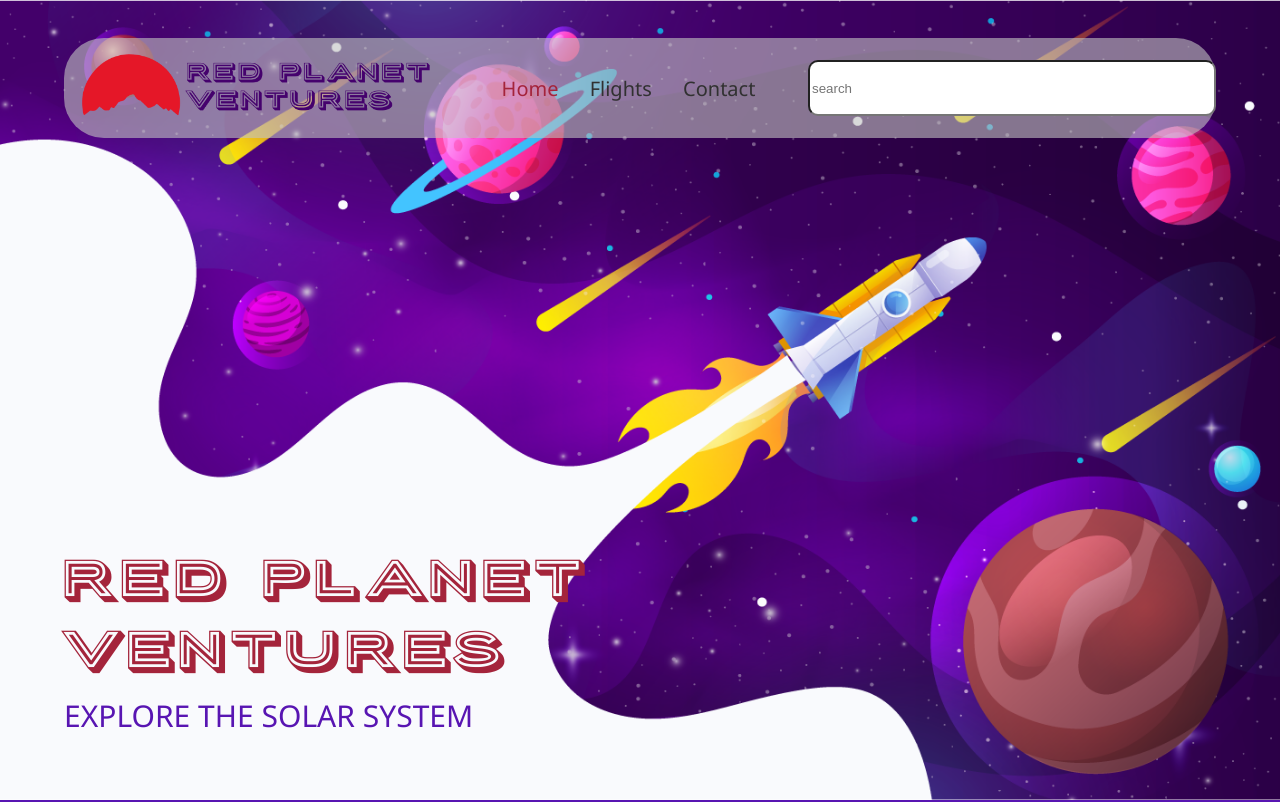
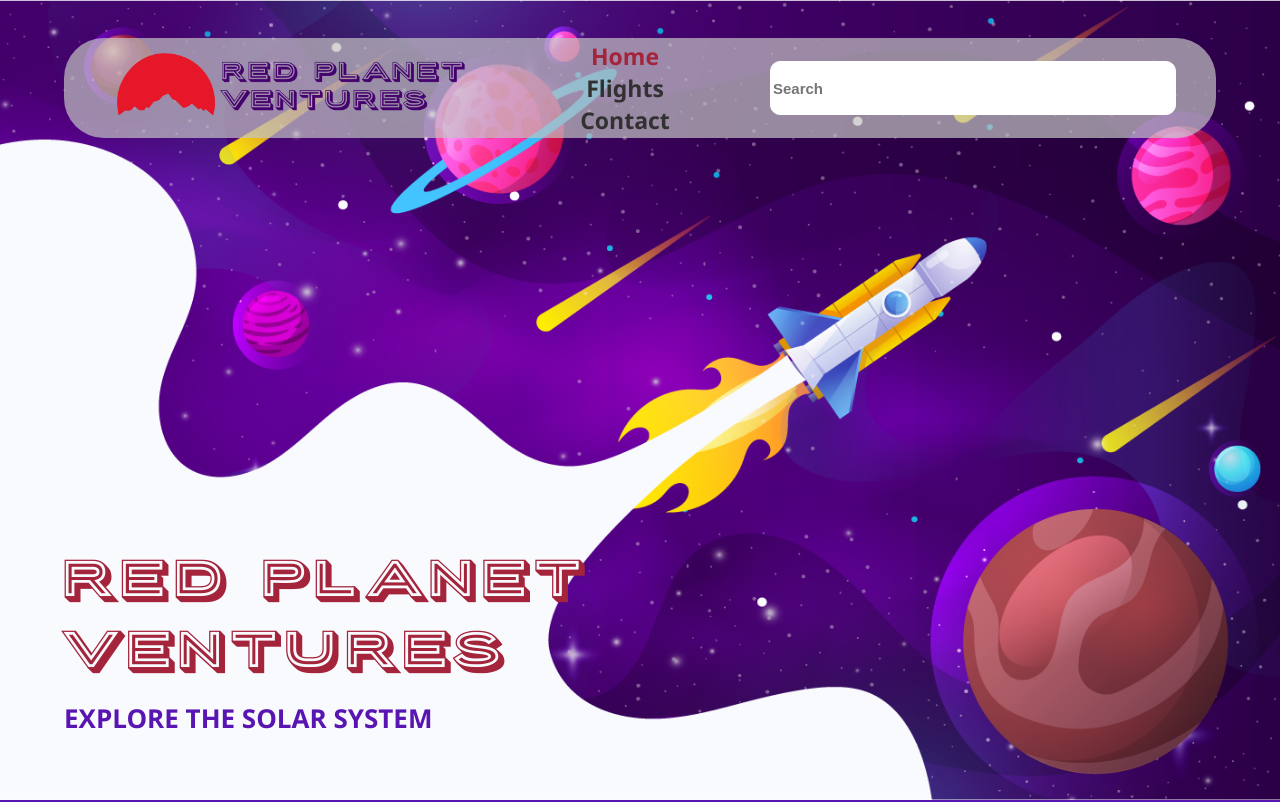
Before and after one commit to Kai-Barker/T3_Red_Planet_Ventures_Kai_Barker_241065, a plain HTML site: page index.html in a window 1280 px wide. Shown: the top 802 px of the page. Drawn offline with Linux system fonts and the light colour scheme.

Commit message:
More work on search bar, WIP

```diff
--- a/css/main.css
+++ b/css/main.css
@@ -31,29 +31,37 @@ body{
     border-radius: 40px;
     margin: 5%;
     margin-top: 3%;
-    background: rgba(196, 196, 196, 0.6);
+    background: rgba(196, 196, 196, 0.7);
 }
 .topNav img{
     width: 350px;
 }
 
 .flexItemNav{
-    flex: 33%;
+    flex: 30%;
     margin: auto;
+    margin-right: 40px;
+    margin-left: 40px;
 }
 .flexItemNav input{
-    height: 50px;
-    width: 400px;
+    min-height: 50px;
+    min-width: 400px;
     border-radius: 10px;
+    font-weight: 600;
+    font-size: 15px;
+    border: 1px solid #ffffff;
 }
 .topNav a{
     color:rgb(49, 49, 49);
     text-decoration: none;
     padding: 13px 13px;
+    font-weight: 600;
+    font-size: 23px;
 }
 .topNav a.active{
     color: #A4243B;
 }
+
 
 
 .botLeftH{
@@ -82,11 +90,12 @@ body{
     font-size: 50px;
 }
 .botLeftP{
-    font-size: 30px;
+    font-size: 26px;
     position:absolute;
     bottom: 8%;
     left: 5%;
     color: #5815B2;
+    font-weight: 700;
 }
 
 
--- a/index.html
+++ b/index.html
@@ -31,7 +31,7 @@
                         <a href="pages/contact.html">Contact</a>
                     </div>
                     <div class="flexItemNav">
-                        <input type="text" placeholder="search" height="50px">
+                            <input type="text" placeholder="Search" height="50px">
                     </div>
                 </div>
                 <div class="botLeftH">RED PLANET <br> VENTURES</div>
```
Also changed, not shown: RedPlanetVenturesAssetsAndDesign/Assets/Images/magnifyingGlass.png (added), RedPlanetVenturesAssetsAndDesign/Assets/Images/shoppingCartIcon.png (added).
